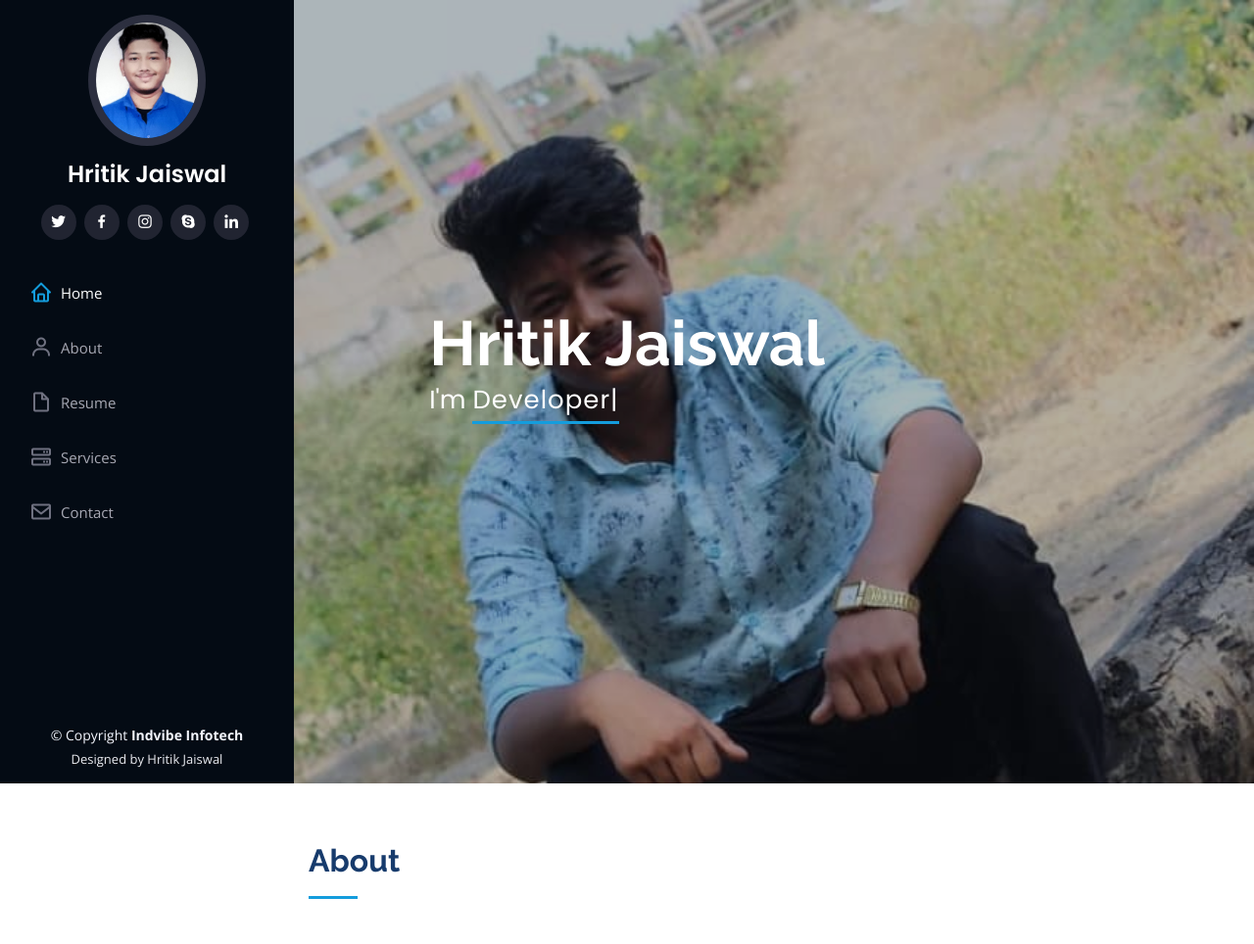
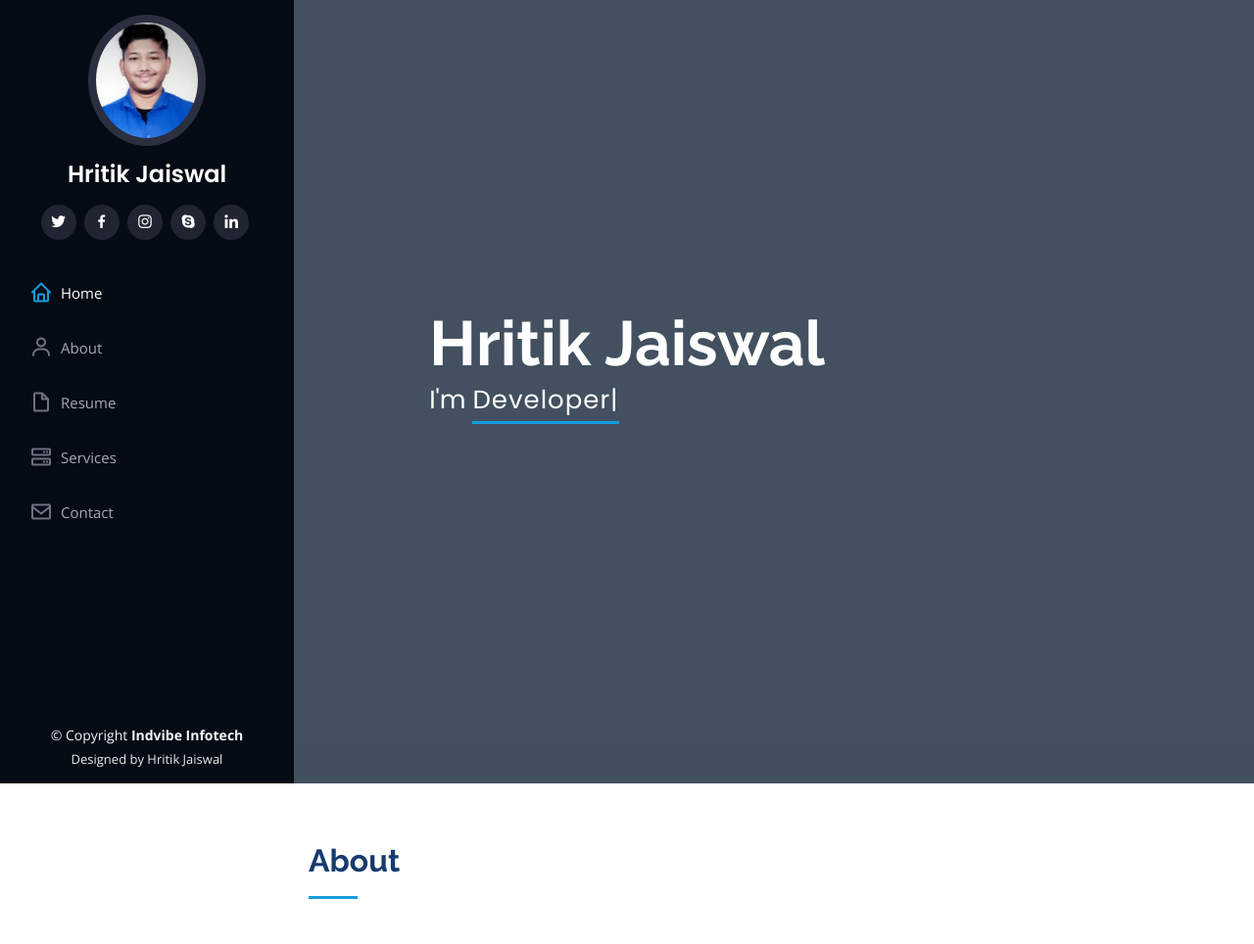
Before and after one commit to mackerhacker/Portfolio, a Django app: page / in a window 1280 px wide. Shown: the top 964 px of the page at 98% size. Run offline with Django 3.2, Linux system fonts and the light colour scheme; data comes from the database, SQL or seed files in the repository; some libraries are stand-ins or nearby versions.

Commit message:
Update style.css

```diff
--- a/static/assets/css/style.css
+++ b/static/assets/css/style.css
@@ -211,7 +211,7 @@ h1, h2, h3, h4, h5, h6 {
 #hero {
   width: 100%;
   height: 100vh;
-  background: url('..assets/img/hero.jpg') top center;
+  background: #5D6D7E top center;
   background-size: cover;
 }
 
```
